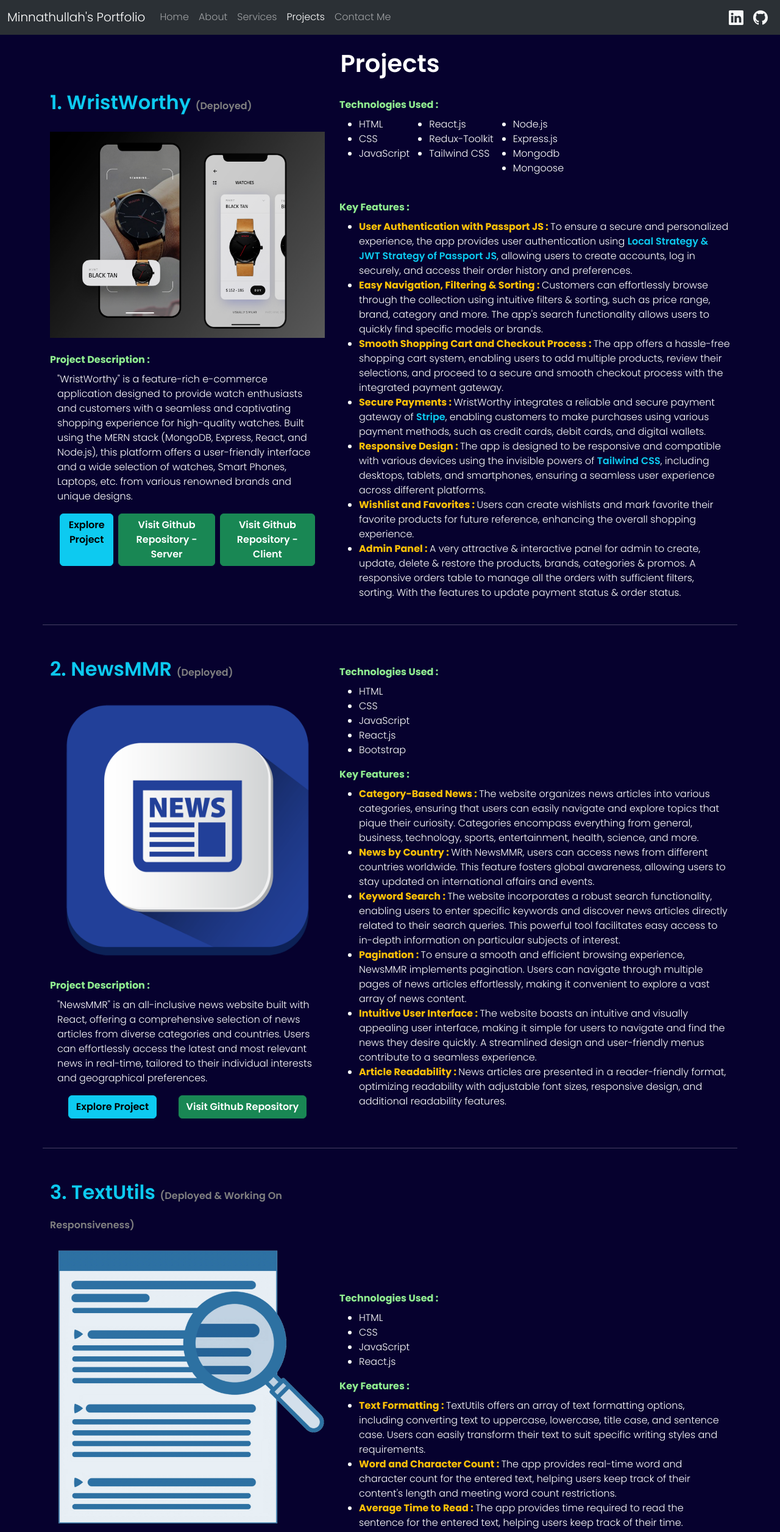
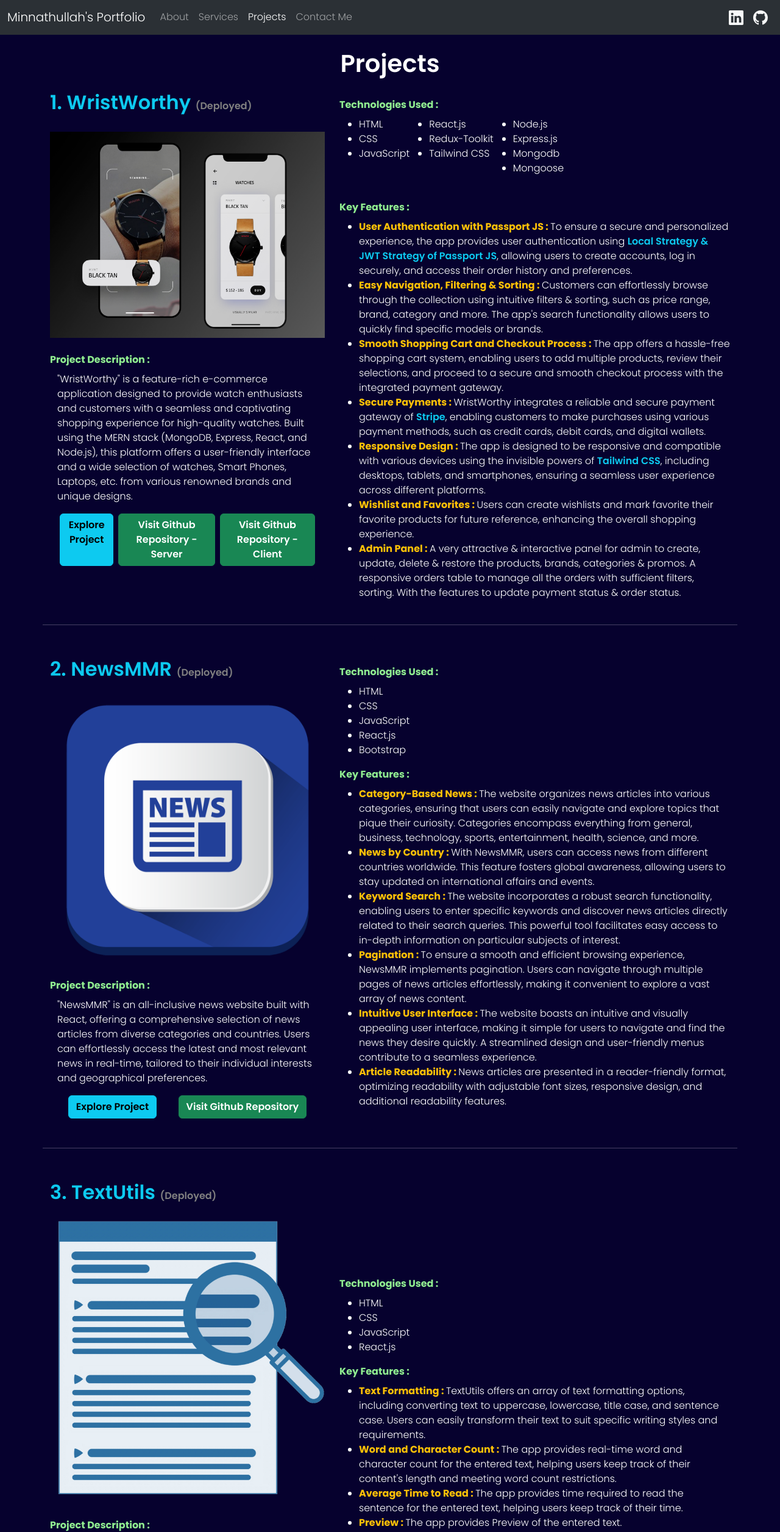
Before and after one commit to Minnathullah-TheMysterious/portfolio, a React (Create React App) app: page /projects in a window 1280 px wide. Shown: the top 2512 px of the page at 61% size. Built offline with nearby package versions, Linux system fonts and the light colour scheme.

Commit message:
Download Resume

```diff
--- a/src/components/Intro.js
+++ b/src/components/Intro.js
@@ -39,9 +39,11 @@
                 <span ref={el} className="text-info" />
               </p>
               <div className="d-flex align-items-center">
-                <button className="btn btn-success fs-5 mx-2">
-                  Download Resume
-                </button>
+                <a href="/images/resume.pdf" download="minnathullah-resume.pdf">
+                  <button className="btn btn-success fs-5 mx-2">
+                    Download Resume
+                  </button>
+                </a>
                 <button className="btn btn-success fs-5 mx-2">
                   <Link
                     to={"https://github.com/Minnathullah-TheMysterious"}
--- a/src/components/layouts/Header.js
+++ b/src/components/layouts/Header.js
@@ -27,11 +27,6 @@
           </button>
           <div className="collapse navbar-collapse" id="navbarSupportedContent">
             <ul className="navbar-nav me-auto mb-2 mb-lg-0">
-              <li className="nav-item">
-                <NavLink className="nav-link" aria-current="page" to={"/"}>
-                  Home
-                </NavLink>
-              </li>
               <li className="nav-item">
                 <NavLink className="nav-link" to={"/about"}>
                   About
--- a/src/pages/Projects.js
+++ b/src/pages/Projects.js
@@ -256,7 +256,7 @@
             <p className="my-2 fs-2 fw-semibold text-info">
               3. TextUtils{" "}
               <span className="fs-6 text-gray">
-                (Deployed & Working On Responsiveness)
+                (Deployed)
               </span>
             </p>
             <div>
```
Also changed, not shown: 1 other file (tests, documents, lock files or other folders).
